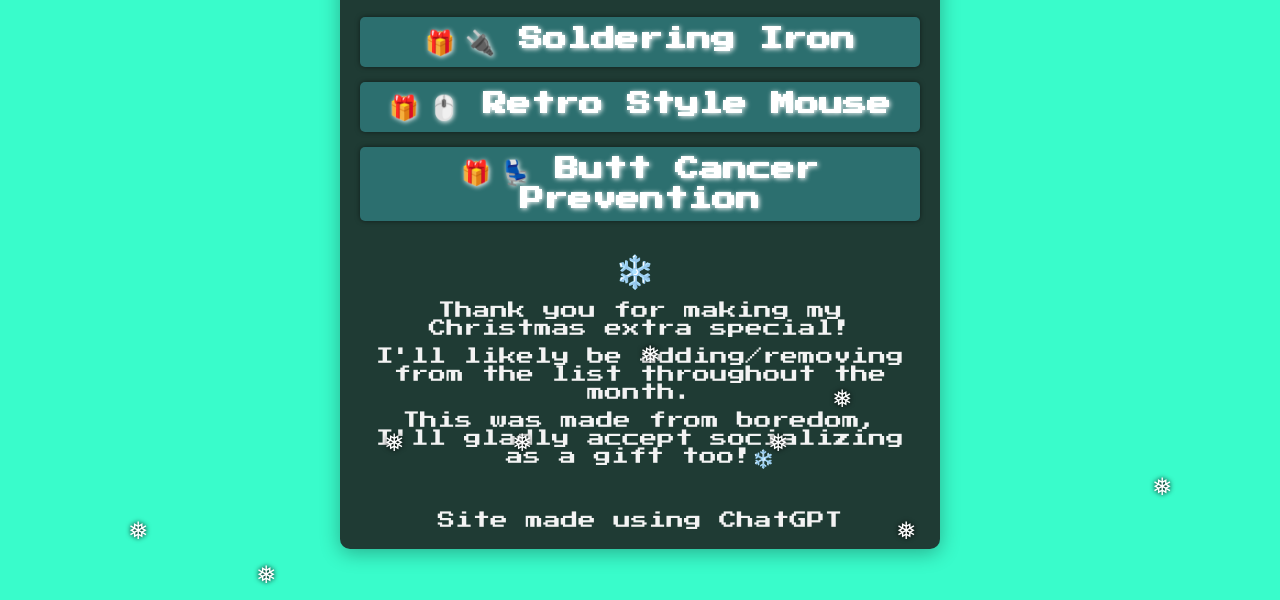
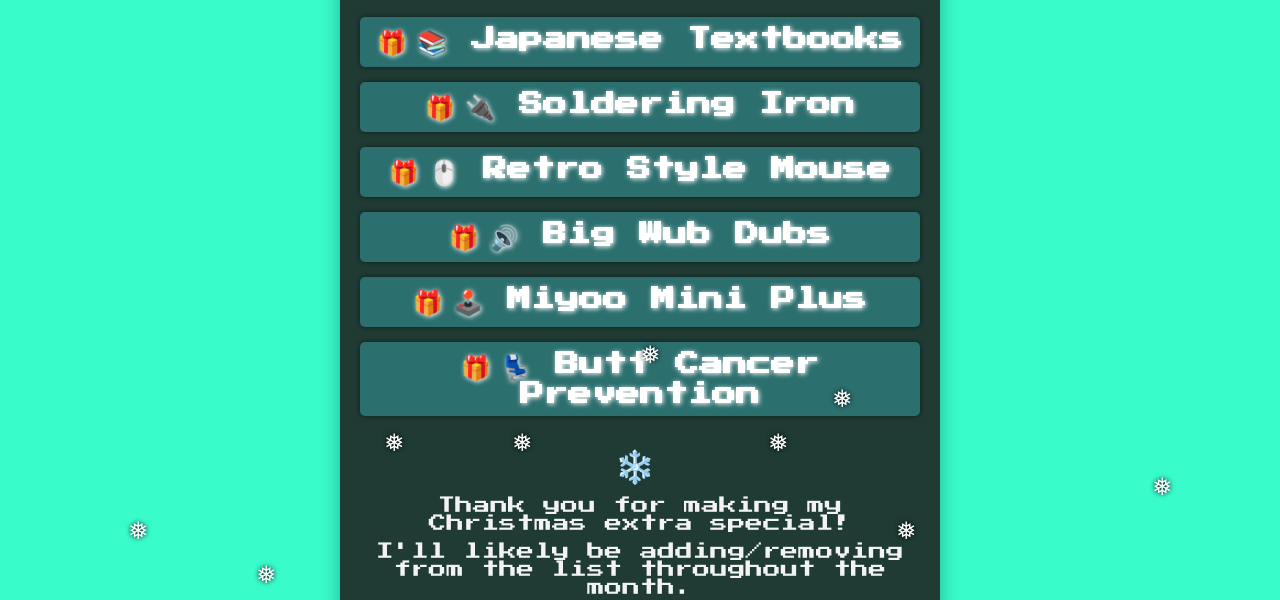
Before and after one commit to quintin-k/quintin-k.github.io, a plain HTML site: page index.html in a window 1280 px wide. Shown: the part 197-797 px from the top of the page. Drawn offline with Linux system fonts and the light colour scheme.

Commit message:
Update index.html

```diff
--- a/index.html
+++ b/index.html
@@ -168,8 +168,11 @@
 
         <section class="wishlist">
             <ul>
-                <li class="item"><a href="https://amazon.com/" target="_blank">🔌 Soldering Iron</a></li>
+                <li class="item"><a href="https://a.co/d/ihPudP3" target="_blank">📚 Japanese Textbooks</a></li>
+                <li class="item"><a href="https://a.co/d/65zNy2I" target="_blank">🔌 Soldering Iron</a></li>
                 <li class="item"><a href="https://a.co/d/gbcAG1m" target="_blank">🖱️ Retro Style Mouse</a></li>
+                <li class="item"><a href="https://a.co/d/ihPudP3" target="_blank">🔊 Big Wub Dubs</a></li>
+                <li class="item"><a href="https://a.co/d/bOSetri" target="_blank">🕹️ Miyoo Mini Plus</a></li>
                 <li class="item"><a href="https://www.amazon.com/s?k=some+type+of+office+chair&crid=IFYE7MGKQZHF&sprefix=some+type+of+office+chair%2Caps%2C331&ref=nb_sb_noss" target="_blank">💺 Butt Cancer Prevention</a></li>
             </ul>
         </section>
```
